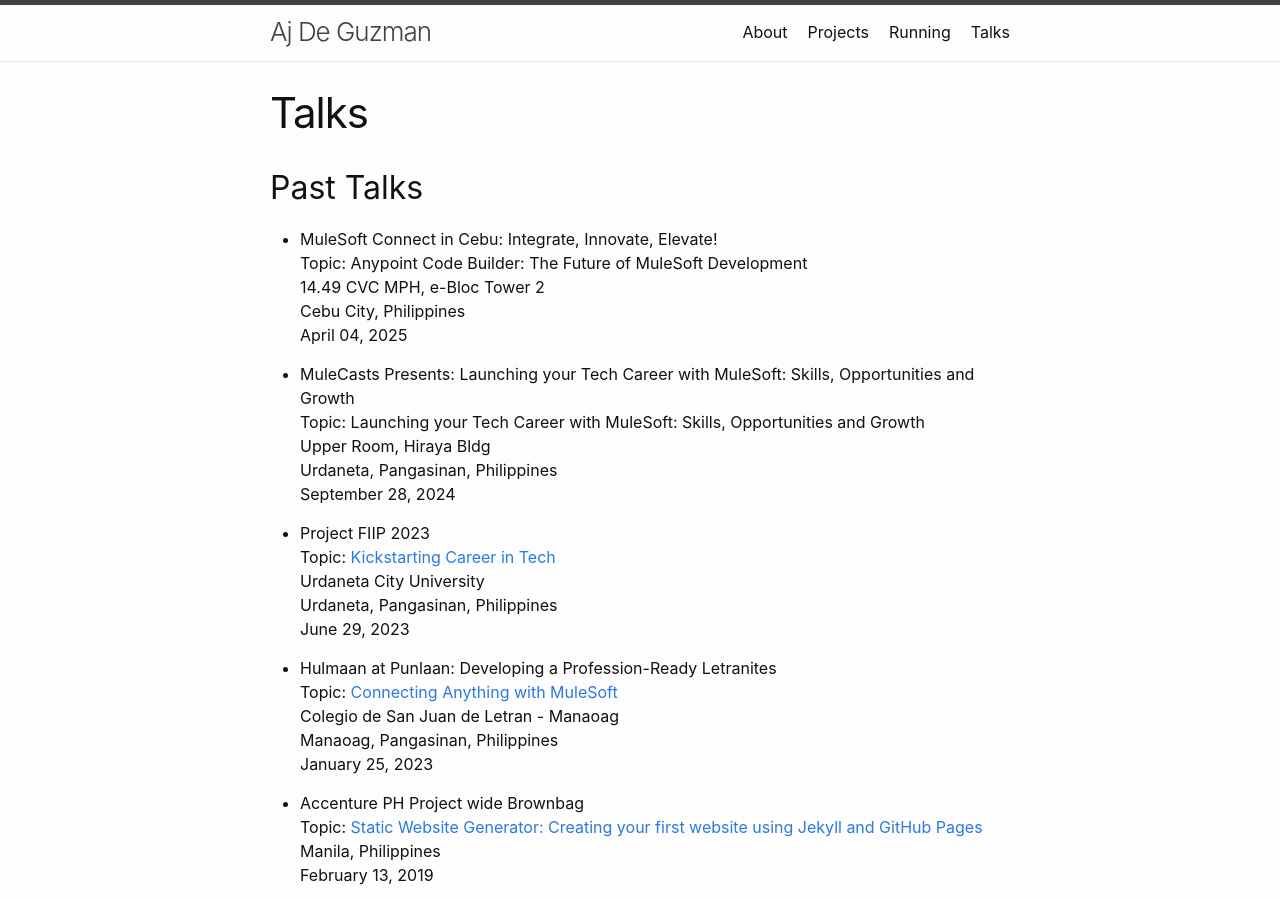
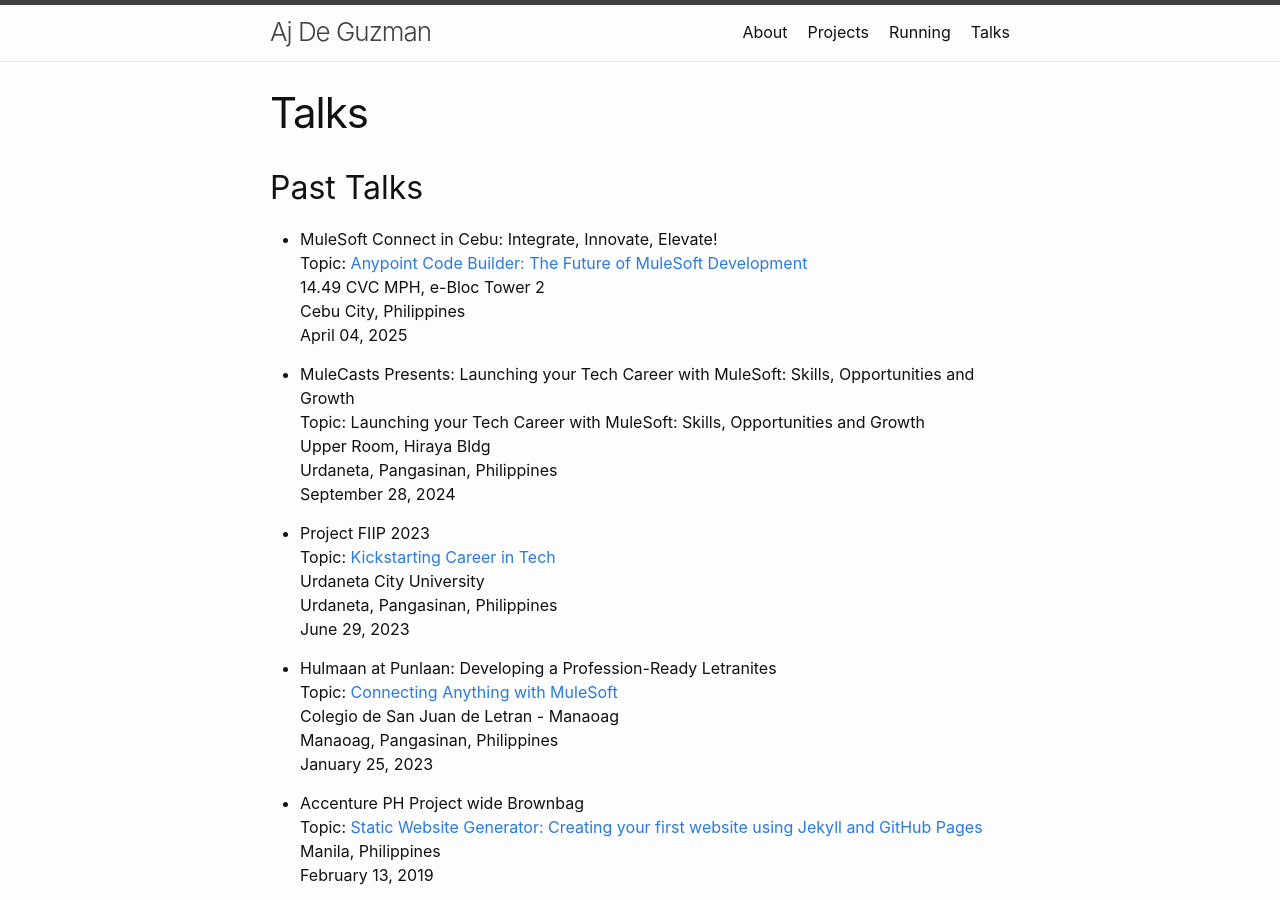
Before and after one commit to ajdeguzman/ajdeguzman.github.io, a Jekyll site: the page built from talks.md, in a window 1280 px wide and 900 px high. Built offline with Jekyll 4.4.1, drawn with Linux system fonts in a browser that asks for light colours; part of the change alters nothing that is shown.

```diff
--- a/talks.md
+++ b/talks.md
@@ -7,7 +7,7 @@ permalink: /talks/
 
 ## Past Talks
 - MuleSoft Connect in Cebu: Integrate, Innovate, Elevate!
-<br> Topic: Anypoint Code Builder: The Future of MuleSoft Development
+<br> Topic: [Anypoint Code Builder: The Future of MuleSoft Development](https://meetups.mulesoft.com/events/details/mulesoft-cebu-presents-mulesoft-connect-in-cebu-integrate-innovate-elevate/)
 <br> 14.49 CVC MPH, e-Bloc Tower 2
 <br> <i class="fa fa-map-pin"></i> Cebu City, Philippines
 <br> April 04, 2025
```
